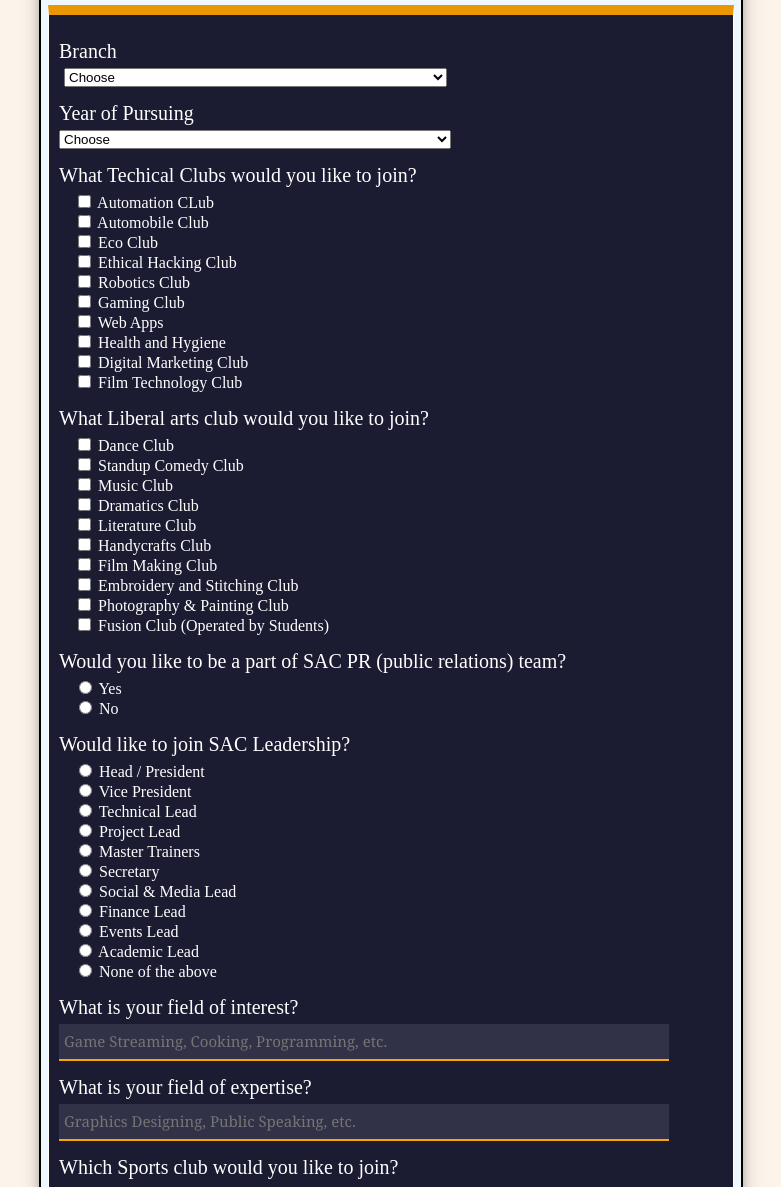
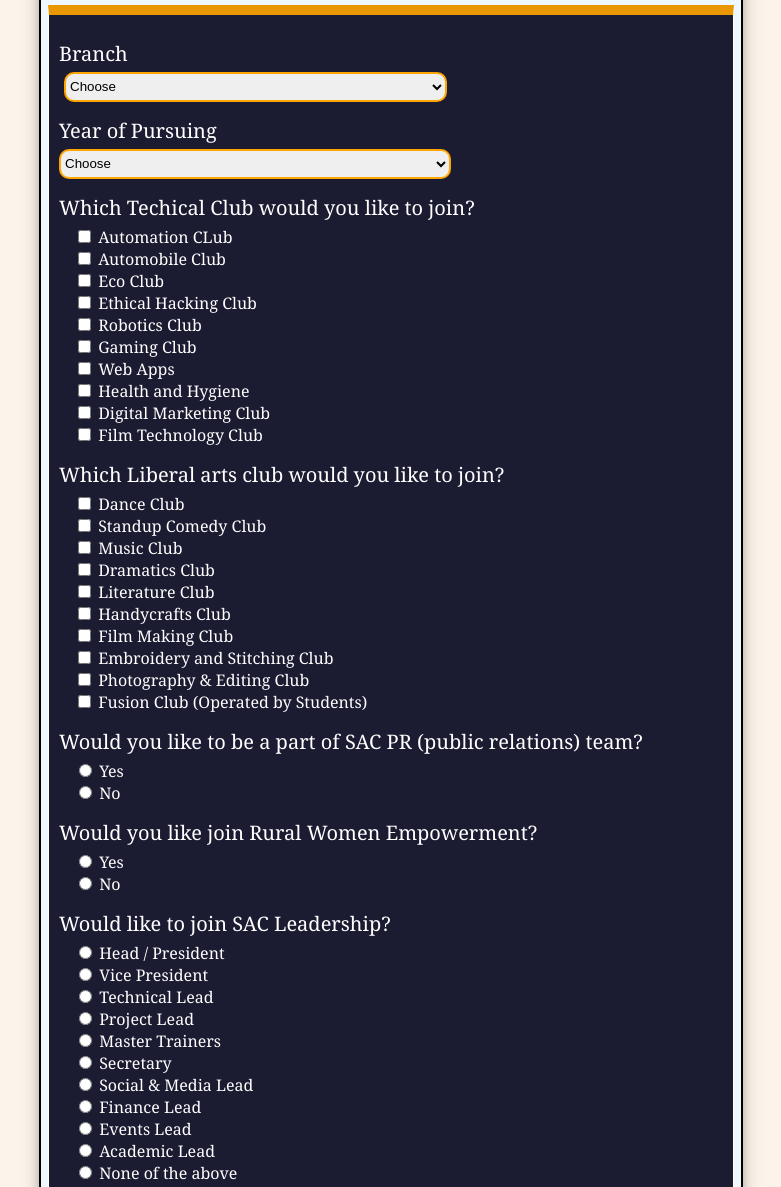
Before and after one commit to PYKREDDY/RegistrationForm, a plain HTML site: page forms3/Forms2/index.html in a window 1280 px wide. Shown: the part 1125-2312 px from the top of the page, without its empty margins (249-1030 px from the left). Drawn offline with Linux system fonts and the light colour scheme.

Commit message:
updated few qeustions

```diff
--- a/forms3/Forms2/forms.css
+++ b/forms3/Forms2/forms.css
@@ -30,6 +30,7 @@ body {
 .top h1{
     font-size: 50px;
     font-family:Cambria, Cochin, Georgia, Times, 'Times New Roman', serif;
+    color: whitesmoke;
 }
 .top p{
     margin-top: -3%;
@@ -67,11 +68,12 @@ body {
     max-width: 600px;
     border: none;
     padding: 5px;
-    background-color: rgb(56, 56, 77, 0.8);
+    background-color: rgba(200, 196, 186, 0.2);
     border-bottom: 2px solid orange;
     font-family:Georgia, 'Times New Roman', Times, serif;
     color: white;
 }
+
 .module-one .choose{
     display: block;
     margin-left: 15px;
@@ -86,6 +88,7 @@ body {
         background-color: #1b1b32;
         padding-bottom: 30px;
         padding-right: 20px;
+        font-family:Georgia, 'Times New Roman', Times, serif;
 }
 .module-two .labels {
     display: block;
@@ -93,9 +96,13 @@ body {
     padding-bottom: 5px;
     padding-top: 15px;
 
+
 }
-.module-two .branches select {
+.module-two select {
     width: 60%;
+    border: 2px solid orange;
+    height: 30px;
+    border-radius: 10px;
 }
 .module-two .choose {
     display: block;
@@ -114,7 +121,7 @@ body {
     max-width: 600px;
     border: none;
     padding: 5px;
-    background-color: rgb(56, 56, 77, 0.8);
+    background-color: rgba(148, 154, 129, 0.3);
     border-bottom: 2px solid orange;
     font-family:Georgia, 'Times New Roman', Times, serif;
     color: whitesmoke;
--- a/forms3/Forms2/forms.html
+++ b/forms3/Forms2/index.html
@@ -7,6 +7,7 @@
     <title>Registration Form</title>
     <link rel="icon" type="image/x-icon" href="SAC.png">
     <link rel="stylesheet" href="forms.css">
+
 </head>
 <body>
     <form action="https://sheetdb.io/api/v1/7e2w6eciij3ln"  method="POST" id="sheetdb-form">
@@ -40,7 +41,7 @@
 
             <div class="module-two">
                 <div class="labels"><label for="">Branch</label></div>
-                <div class="inp choose branches">
+                <div class="inp choose">
                         <select name="data[Branch]" id="">
                             <option value="none">Choose</option>
                             <option value="B.Tech  -Computer Science  and Engineering">B.Tech  -Computer Science  and Engineering</option>
@@ -116,7 +117,7 @@
                         <option type="Five" value="5">5</option>
                     </select>
                 </div>
-                <div class="labels "><label for="">What Techical Clubs would you like to join?</label></div>
+                <div class="labels "><label for="">Which Techical Club would you like to join?</label></div>
                 <div class="inp choose"><input type="checkbox" name="data[Automation Club]" id="" value="Automation Club"> Automation CLub</div>
                 <div class="inp choose"><input type="checkbox" name="data[Automobile Club]" id="" value="Automobile Club"> Automobile Club</div>
                 <div class="inp choose"><input type="checkbox" name="data[Eco Club]" id="" value="Eco Club"> Eco Club</div>
@@ -128,7 +129,7 @@
                 <div class="inp choose"><input type="checkbox" name="data[Digital Marketing Club]" id="" value="Digital Marketing Club"> Digital Marketing Club</div>
                 <div class="inp choose"><input type="checkbox" name="data[Film Technology Club]" id="" value="Film Technology Club"> Film Technology Club</div>
 
-                <div class="labels">What Liberal arts club would you like to join?</div>
+                <div class="labels">Which Liberal arts club would you like to join?</div>
 
                 <div class="inp choose"><input type="checkbox" name="data[Dance Club]" id="" value="Dance Club"> Dance Club</div>
                 <div class="inp choose"><input type="checkbox" name="data[Standup Comedy Club]" id="" value="Standup Comedy Club"> Standup Comedy Club</div>
@@ -138,10 +139,13 @@
                 <div class="inp choose"><input type="checkbox" name="data[Handycrafts Club]" id="" value="Handycrafts Club"> Handycrafts Club</div>
                 <div class="inp choose"><input type="checkbox" name="data[Film Making Club]" id="" value="Film Making Club"> Film Making Club</div>
                 <div class="inp choose"><input type="checkbox" name="data[Embroidery and Stitching Club]" id="" value="Embroidery and Stitching Club"> Embroidery and Stitching Club</div>
-                <div class="inp choose"><input type="checkbox" name="data[Photography & Painting Club]" id="" value="Photography & Painting Club"> Photography & Painting Club</div>
+                <div class="inp choose"><input type="checkbox" name="data[Photography & Painting Club]" id="" value="Photography & Painting Club"> Photography & Editing Club</div>
                 <div class="inp choose"><input type="checkbox" name="data[Fusion Club]" id="" value="Fusion Club"> Fusion Club (Operated by Students)</div>
 
                 <div class="labels"><label for="">Would you like to be a part of SAC PR (public relations) team?</label></div>
+                <div class="inp choose"><input type="radio" name="data[PR]" id="" value="yes"> Yes</div>
+                <div class="inp choose"><input type="radio" name="data[PR]" id="" value="no" > No</div>
+                <div class="labels"><label for="">Would you like join Rural Women Empowerment?</label></div>
                 <div class="inp choose"><input type="radio" name="data[PR]" id="" value="yes"> Yes</div>
                 <div class="inp choose"><input type="radio" name="data[PR]" id="" value="no" > No</div>
                 <div class="labels"><label for="">Would like to join SAC Leadership?</label></div>
@@ -152,7 +156,7 @@
                     <div class="inp"><input type="radio" name="data[Leadership]" id="" value="Project Lead"> Project Lead</div>
                     <div class="inp"><input type="radio" name="data[Leadership]" id="" value="Master Trainers"> Master Trainers</div>
                     <div class="inp"><input type="radio" name="data[Leadership]" id="" value="Secretary"> Secretary</div>
-                    <div class="inp"><input type="radio" name="data[Leadership]" id="" value="JSocial & Media Lead"> Social & Media Lead</div>
+                    <div class="inp"><input type="radio" name="data[Leadership]" id="" value="Social & Media Lead"> Social & Media Lead</div>
                     <div class="inp"><input type="radio" name="data[Leadership]" id="" value="Finance Lead"> Finance Lead</div>
                     <div class="inp"><input type="radio" name="data[Leadership]" id="" value="Events Lead"> Events Lead</div>
                     <div class="inp"><input type="radio" name="data[Leadership]" id="" value="Academic Lead"> Academic Lead</div>
@@ -185,10 +189,8 @@
                 <div class="inp choose"><input type="radio" name="data[Sports Club]" id="" value="Karate"> Karate <br></div>
                 <div class="inp choose"><input type="radio" name="data[Sports Club]" id="" value="Swimming"> Swimming <br></div>
                 <div class="inp choose"><input type="radio" name="data[Sports Club]" id="" value="Rifle Shooting"> Rifle Shooting <br></div>
-                <div class="inp choose"><input type="radio" name="data[Sports Club]" id="" value="Fencing"> Fencing <br></div>
                 <div class="inp choose"><input type="radio" name="data[Sports Club]" id="" value="Yoga"> Yoga <br></div>
                 <div class="inp choose"><input type="radio" name="data[Sports Club]" id="" value="E-sports"> E-sports <br></div>
-                <div class="inp choose"><input type="radio" name="data[Sports Club]" id="" value="Best Pysique"> BEST PHYSIQUE <br></div>
                 <br>
                 <div class="termsandconditions">
                     <input type="checkbox" name="" id="terms"><span><p> I Agree to <a href="tandc.html">terms and conditions</a> of KLUSAC</p></span>
```
Also changed, not shown: forms3/Forms2/tandc.html (+1 -1 lines).
